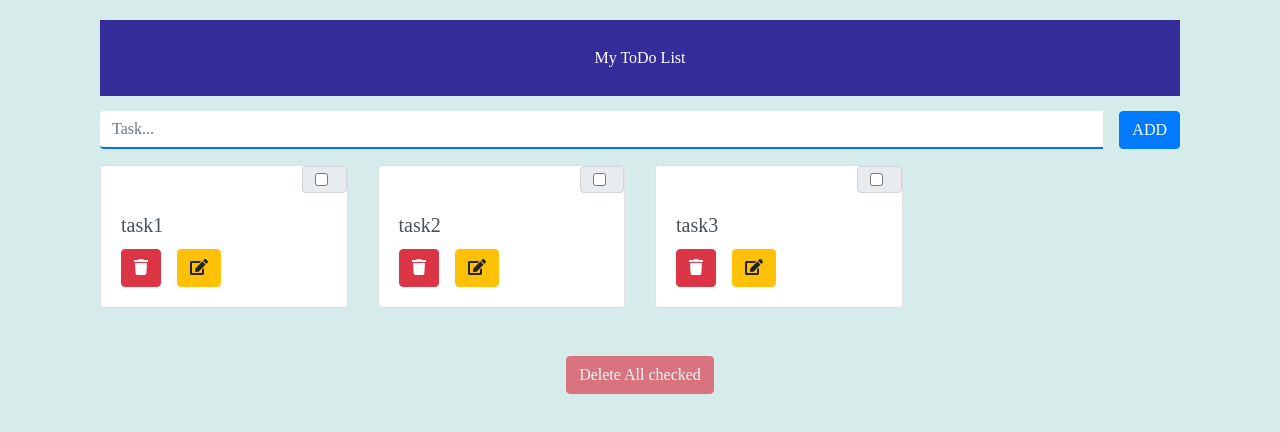
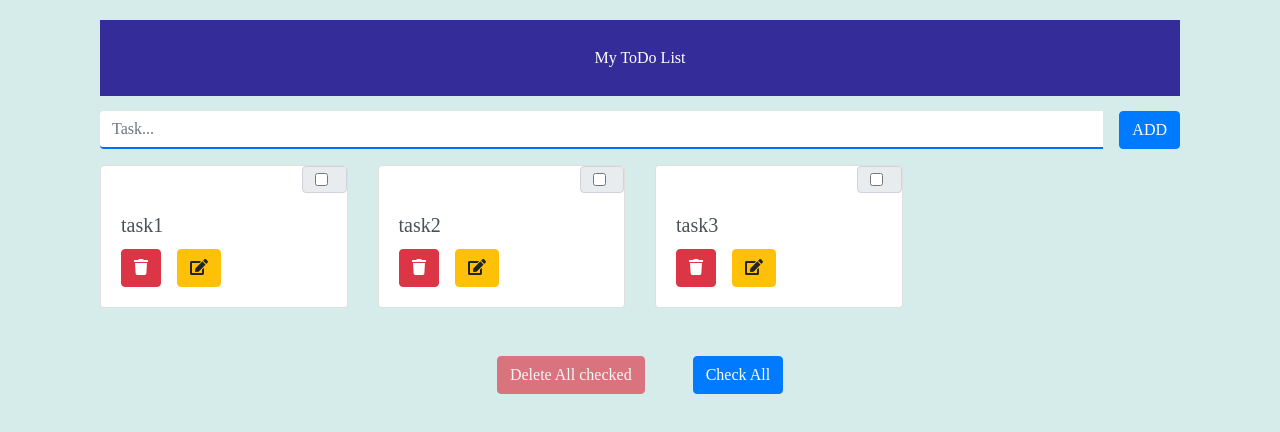
Before and after one commit to EditaTonoyan/react-beg-lessons, a React (Create React App) app: page / in a window 1280 px wide. Shown: the top 432 px of the page. Built offline with nearby package versions, Linux system fonts and the light colour scheme.

Commit message:
commit to lesson-12 branch

```diff
--- a/src/App.js
+++ b/src/App.js
@@ -8,7 +8,8 @@ export default function App() {
   return (
     <div className="container">
         {/* <Navbar /> */}
-        <Todo/>
+        <Todo
+        />
     </div>
   )
 }
--- a/src/components/Addnewtask/Addtask.jsx
+++ b/src/components/Addnewtask/Addtask.jsx
@@ -17,6 +17,8 @@ export default class Addtask extends Component {
     }
 
     handleSub = ({key, type}) =>{
+        console.log(key);
+        console.log(type);
         if(!this.state.inputValue||
             (type === 'keypress' && key !== 'Enter'))
                  return;
@@ -28,7 +30,7 @@ export default class Addtask extends Component {
 
 
     render() {
-       const{isAnyTaskChecked}  = this.props
+       const {isAnyTaskChecked}  = this.props
         return (
                 <InputGroup >
                     <FormControl
--- a/src/components/Task/Task.jsx
+++ b/src/components/Task/Task.jsx
@@ -1,4 +1,4 @@
-import { memo } from 'react';
+import { memo } from 'react'
 import React, { Component } from 'react';
 import styles from './Task.module.css';
 import {Card, Button, InputGroup} from 'react-bootstrap'
@@ -18,6 +18,7 @@ const Task = ({ task, handleDeletetask, handlecheckedTasks, isAnyTaskChecked, is
                     <div className={styles.chbox}>
                             <InputGroup.Checkbox
                             onChange={() => handlecheckedTasks(task._id)}
+                            checked = {isChecked}
 
                             />
                     </div>
@@ -46,4 +47,4 @@ const Task = ({ task, handleDeletetask, handlecheckedTasks, isAnyTaskChecked, is
         )
 
 }
-export default memo(Task)
+export default memo (Task)
--- a/src/components/todo/Todo.jsx
+++ b/src/components/todo/Todo.jsx
@@ -1,5 +1,4 @@
 import React, { Component } from 'react';
-// import Addnewtask from '../components/Addnewtask';
 import Task from '../Task/Task'
 import Addtask from '../Addnewtask/Addtask'
 import IdGenerator from '../../Helpers/IdGenerator'
@@ -15,7 +14,8 @@ export default class Todo extends Component {
             {_id:IdGenerator(), title:'task3'},
         ],
         inputValue:'',
-        checkedTasks:new Set()
+        checkedTasks:new Set(),
+        buttonTitle:'Check All'
 
     }
 
@@ -24,12 +24,13 @@ export default class Todo extends Component {
         task.push({title:value, _id:IdGenerator()});
         this.setState({
             task
+
         });
     }
 
     handleDeletetask = (_id) => {
-        // console.log('id',_id)
-        const task = [...this.state.task];
+        console.log('handleDeletetask')
+        let task = [...this.state.task];
         task = task.filter(task => task._id !== _id)
         this.setState({
             task
@@ -38,6 +39,7 @@ export default class Todo extends Component {
     }
 
     handlecheckedTasks = (_id) => {
+
        const {checkedTasks} = this.state;
        let newSet = checkedTasks;
         if(!newSet.has(_id)){
@@ -51,6 +53,7 @@ export default class Todo extends Component {
     }
 
     handleDeleteCheckedTask = () => {
+        console.log('handleDeleteCheckedTask')
         let task = [...this.state.task];
         const {checkedTasks} = this.state;
          task = task.filter(task => !checkedTasks.has(task._id));
@@ -62,6 +65,27 @@ export default class Todo extends Component {
 
     }
 
+    handleCheckAll = () => {
+
+        const {task} = this.state;
+        let {buttonTitle} = this.state;
+
+
+        const checkedTasks = new Set();
+        if(buttonTitle === 'Check All'){
+            buttonTitle = ' Remove Checked';
+            task.filter(task => checkedTasks.add(task._id));
+
+        }else{
+            buttonTitle = 'Check All';
+        }
+
+        this.setState({
+            checkedTasks,
+            buttonTitle:buttonTitle
+        })
+
+    }
 
     render() {
         const {checkedTasks} = this.state;
@@ -73,6 +97,7 @@ export default class Todo extends Component {
                         isAnyTaskChecked = {!!checkedTasks.size}
                         handleDeletetask = {this.handleDeletetask}
                         handlecheckedTasks = {this.handlecheckedTasks}
+                        handleCheckAll = {this.handleCheckAll}
                          />
                     </Col>)
         })
@@ -102,11 +127,20 @@ export default class Todo extends Component {
                  </Row>
                 <Row  className="justify-content-center mt-5">
                     <Button
-                    variant = "danger"
-                    onClick = {this.handleDeleteCheckedTask}
-                    disabled = {!!!checkedTasks.size}
+                      variant = "danger"
+                      onClick = {this.handleDeleteCheckedTask}
+                      disabled = {!!!checkedTasks.size}
                     >
                         Delete All checked
+                    </Button>
+
+                    <Button
+                      className="ml-5"
+                      variant="primary"
+                      onClick = {this.handleCheckAll}
+
+                    >
+                        {this.state.buttonTitle}
                     </Button>
                 </Row>
             </Container>
```
